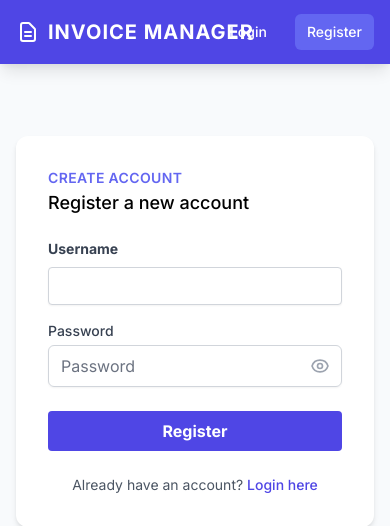
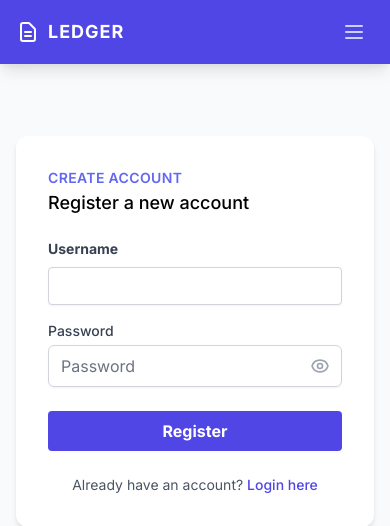
Before and after one commit to vishal257/ledger-app, a Flask app: page /register in a window 390 px wide. Shown: the top 526 px of the page. Run offline with Flask 3, Linux system fonts and the light colour scheme.

Commit message:
Implement mobile responsive design

```diff
--- a/templates/base.html
+++ b/templates/base.html
@@ -19,14 +19,16 @@
         <div class="max-w-7xl mx-auto px-4 sm:px-6 lg:px-8">
             <div class="flex justify-between h-16">
                 <div class="flex items-center">
-                    <a href="/" class="flex-shrink-0 flex items-center font-bold text-xl tracking-wider">
-                        <svg class="w-6 h-6 mr-2" fill="none" stroke="currentColor" viewBox="0 0 24 24" xmlns="http://www.w3.org/2000/svg"><path stroke-linecap="round" stroke-linejoin="round" stroke-width="2" d="M9 12h6m-6 4h6m2 5H7a2 2 0 01-2-2V5a2 2 0 012-2h5.586a1 1 0 01.707.293l5.414 5.414a1 1 0 01.293.707V19a2 2 0 01-2 2z"></path></svg>
-                        INVOICE MANAGER
+                    <a href="/" class="flex-shrink-0 flex items-center font-bold text-xl tracking-wider truncate">
+                        <svg class="w-6 h-6 mr-2 flex-shrink-0" fill="none" stroke="currentColor" viewBox="0 0 24 24" xmlns="http://www.w3.org/2000/svg"><path stroke-linecap="round" stroke-linejoin="round" stroke-width="2" d="M9 12h6m-6 4h6m2 5H7a2 2 0 01-2-2V5a2 2 0 012-2h5.586a1 1 0 01.707.293l5.414 5.414a1 1 0 01.293.707V19a2 2 0 01-2 2z"></path></svg>
+                        <span class="hidden sm:inline">INVOICE MANAGER</span>
+                        <span class="sm:hidden text-lg">LEDGER</span>
                     </a>
                 </div>
-                <div class="flex items-center space-x-4">
+                <!-- Desktop Menu -->
+                <div class="hidden md:flex items-center space-x-4">
                     {% if current_user.is_authenticated %}
-                        <span class="text-indigo-200 text-sm hidden sm:block">Welcome, {{ current_user.username | title }}</span>
+                        <span class="text-indigo-200 text-sm">Welcome, {{ current_user.username | title }}</span>
                         <a href="{{ url_for('dashboard') }}" class="px-3 py-2 rounded-md text-sm font-medium hover:bg-indigo-500 transition">Dashboard</a>
                         <a href="{{ url_for('new_invoice') }}" class="px-3 py-2 rounded-md text-sm font-medium bg-indigo-500 hover:bg-indigo-400 transition">New Invoice</a>
                         <a href="{{ url_for('logout') }}" class="px-3 py-2 rounded-md text-sm font-medium hover:bg-indigo-500 transition">Logout</a>
@@ -35,6 +37,30 @@
                         <a href="{{ url_for('register') }}" class="px-3 py-2 rounded-md text-sm font-medium bg-indigo-500 hover:bg-indigo-400 transition">Register</a>
                     {% endif %}
                 </div>
+                <!-- Mobile Menu Button -->
+                <div class="flex items-center md:hidden">
+                    <button type="button" onclick="document.getElementById('mobile-menu').classList.toggle('hidden')" class="inline-flex items-center justify-center p-2 rounded-md text-indigo-200 hover:text-white hover:bg-indigo-500 focus:outline-none focus:ring-2 focus:ring-inset focus:ring-white" aria-expanded="false">
+                        <span class="sr-only">Open main menu</span>
+                        <svg class="block h-6 w-6" xmlns="http://www.w3.org/2000/svg" fill="none" viewBox="0 0 24 24" stroke="currentColor" aria-hidden="true">
+                            <path stroke-linecap="round" stroke-linejoin="round" stroke-width="2" d="M4 6h16M4 12h16M4 18h16" />
+                        </svg>
+                    </button>
+                </div>
+            </div>
+        </div>
+
+        <!-- Mobile Menu Panel -->
+        <div class="md:hidden hidden" id="mobile-menu">
+            <div class="px-2 pt-2 pb-3 space-y-1 sm:px-3 border-t border-indigo-500">
+                {% if current_user.is_authenticated %}
+                    <div class="px-3 py-2 text-base font-medium text-indigo-200 border-b border-indigo-500 mb-2">Welcome, {{ current_user.username | title }}</div>
+                    <a href="{{ url_for('dashboard') }}" class="block px-3 py-2 rounded-md text-base font-medium hover:bg-indigo-500 transition">Dashboard</a>
+                    <a href="{{ url_for('new_invoice') }}" class="block px-3 py-2 rounded-md text-base font-medium bg-indigo-500 hover:bg-indigo-400 transition">New Invoice</a>
+                    <a href="{{ url_for('logout') }}" class="block px-3 py-2 rounded-md text-base font-medium hover:bg-indigo-500 transition mt-4">Logout</a>
+                {% else %}
+                    <a href="{{ url_for('login') }}" class="block px-3 py-2 rounded-md text-base font-medium hover:bg-indigo-500 transition">Login</a>
+                    <a href="{{ url_for('register') }}" class="block px-3 py-2 rounded-md text-base font-medium bg-indigo-500 hover:bg-indigo-400 transition mt-2">Register</a>
+                {% endif %}
             </div>
         </div>
     </nav>
```
Also changed, not shown: templates/new_invoice.html (+26 -11 lines).
